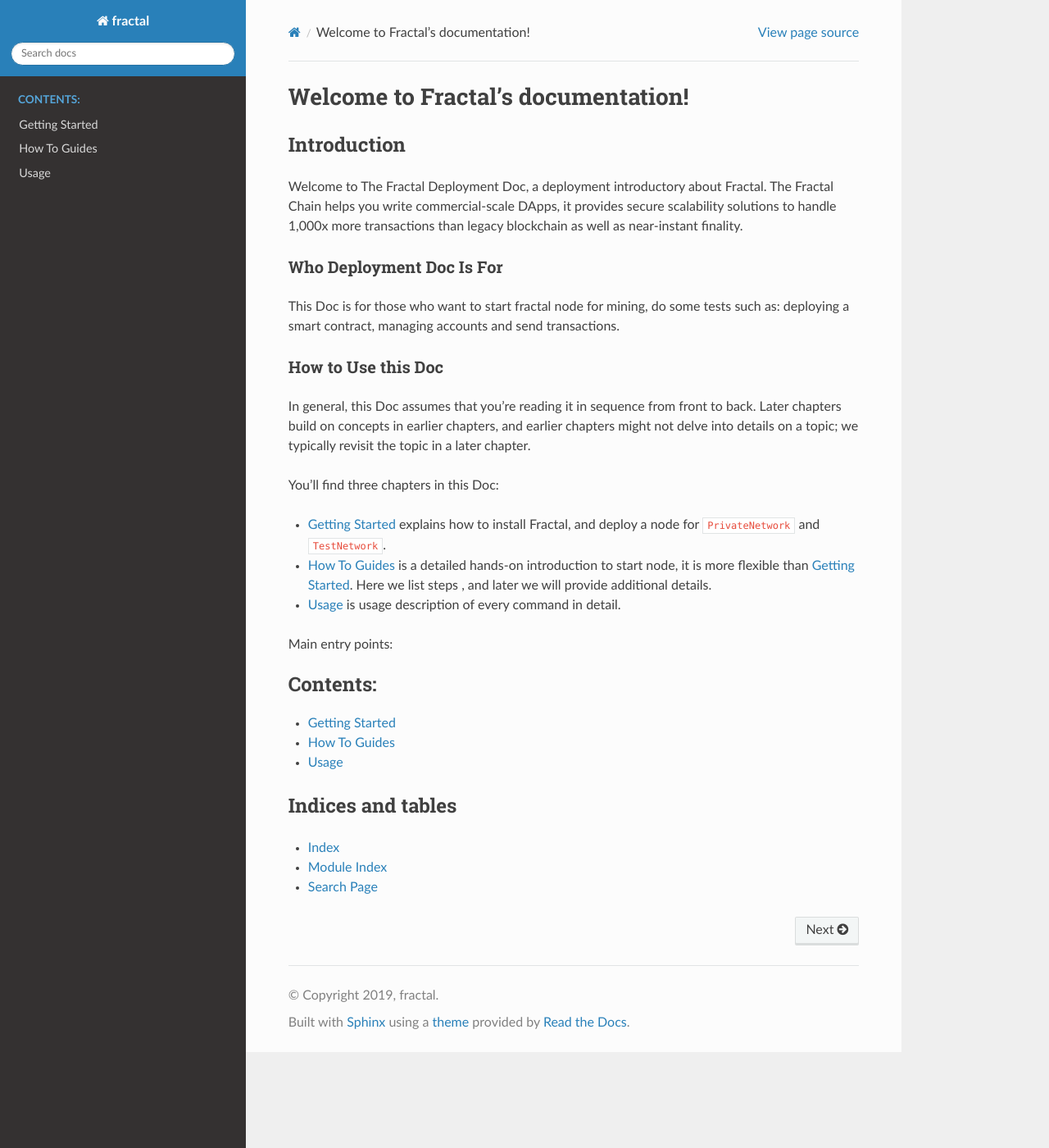
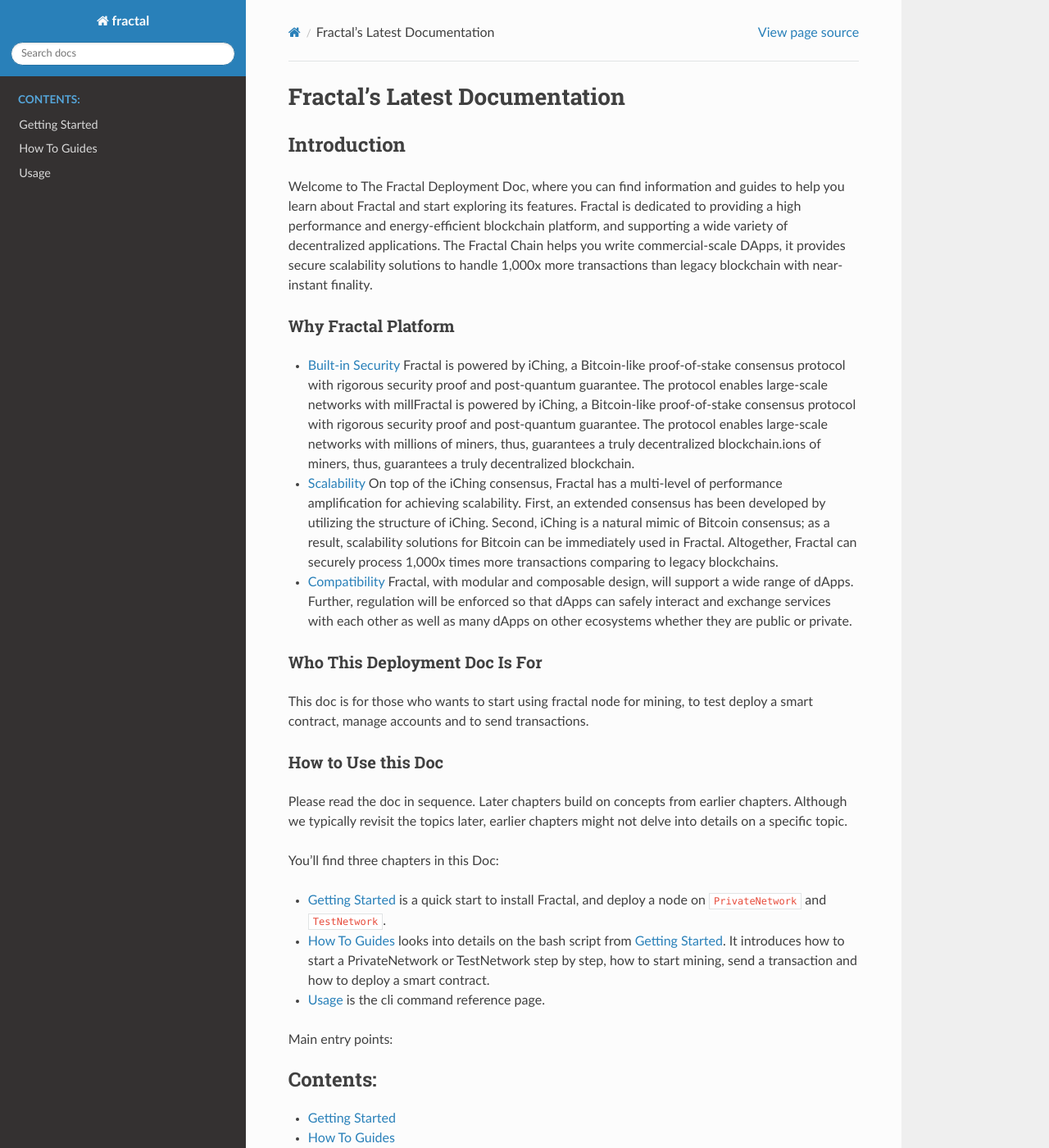
Before and after one commit to fractal-platform/fractal, a Sphinx documentation site: the page built from docs/index.rst, in a window 1280 px wide and 1400 px high. Shown: the whole window at 82% size. Built offline with Sphinx 7.4.7 and the Read the Docs theme 2.0.0, drawn with Linux system fonts in a browser that asks for light colours.

Commit message:
update index

```diff
--- a/docs/index.rst
+++ b/docs/index.rst
@@ -4,35 +4,42 @@
    contain the root `toctree` directive.
 
 
-Welcome to Fractal's documentation!
+Fractal's Latest Documentation
 ^^^^^^^^^^^^^^^^^^^^^^^^^^^^^^^^^^^^^^^^^^
 
 Introduction
 ==============
 
-Welcome to The Fractal Deployment Doc, a deployment introductory about Fractal.
-The Fractal Chain helps you write commercial-scale DApps,
-it provides secure scalability solutions to handle 1,000x more transactions than legacy blockchain as well as near-instant finality.
+Welcome to The Fractal Deployment Doc, where you can find information and guides to help you learn about Fractal and
+start exploring its features. Fractal is dedicated to providing a high performance and energy-efficient blockchain
+platform, and supporting a wide variety of decentralized applications. The Fractal Chain helps you write
+commercial-scale DApps, it provides secure scalability solutions to handle 1,000x more transactions than
+legacy blockchain with near-instant finality.
 
-Who Deployment Doc Is For
+Why Fractal Platform
+----------------------
+- `Built-in Security <https://www.fractalblock.com/>`_ Fractal is powered by iChing, a Bitcoin-like proof-of-stake consensus protocol with rigorous security proof and post-quantum guarantee. The protocol enables large-scale networks with millFractal is powered by iChing, a Bitcoin-like proof-of-stake consensus protocol with rigorous security proof and post-quantum guarantee. The protocol enables large-scale networks with millions of miners, thus, guarantees a truly decentralized blockchain.ions of miners, thus, guarantees a truly decentralized blockchain.
+- `Scalability <https://www.fractalblock.com/>`_ On top of the iChing consensus, Fractal has a multi-level of performance amplification for achieving scalability. First, an extended consensus has been developed by utilizing the structure of iChing. Second, iChing is a natural mimic of Bitcoin consensus; as a result, scalability solutions for Bitcoin can be immediately used in Fractal. Altogether, Fractal can securely process 1,000x times more transactions comparing to legacy blockchains.
+- `Compatibility <https://www.fractalblock.com/>`_ Fractal, with modular and composable design, will support a wide range of dApps. Further, regulation will be enforced so that dApps can safely interact and exchange services with each other as well as many dApps on other ecosystems whether they are public or private.
+
+Who This Deployment Doc Is For
 ---------------------------
-This Doc is for those who want to start fractal node for mining, do some tests such as: deploying a smart contract, managing accounts and
-send transactions.
+This doc is for those who wants to start using fractal node for mining, to test deploy a smart contract, manage accounts and
+to send transactions.
 
 
 How to Use this Doc
 --------------------
-In general, this Doc assumes that you’re reading it in sequence from front to back.
-Later chapters build on concepts in earlier chapters, and earlier chapters might not
-delve into details on a topic; we typically revisit the topic in a later chapter.
+Please read the doc in sequence. Later chapters build on concepts from earlier chapters. Although we typically revisit
+the topics later, earlier chapters might not delve into details on a specific topic.
 
 You’ll find three chapters in this Doc:
 
-- `Getting Started <guides/getting_started.html>`_  explains how to install Fractal, and deploy a node for ``PrivateNetwork`` and ``TestNetwork``.
+- `Getting Started <guides/getting_started.html>`_  is a quick start to install Fractal, and deploy a node on ``PrivateNetwork`` and ``TestNetwork``.
 
-- `How To Guides <guides/how_to_guide.html>`_ is a detailed hands-on introduction to start node, it is more flexible than `Getting Started <guides/getting_started.html>`_. Here we list steps , and later we will provide additional details.
+- `How To Guides <guides/how_to_guide.html>`_ looks into details on the bash script from `Getting Started <guides/getting_started.html>`_. It introduces how to start a PrivateNetwork or TestNetwork step by step, how to start mining, send a transaction and how to deploy a smart contract.
 
-- `Usage <guides/usage.html>`_ is usage description of every command in detail.
+- `Usage <guides/usage.html>`_ is the cli command reference page.
 
 
 
```
